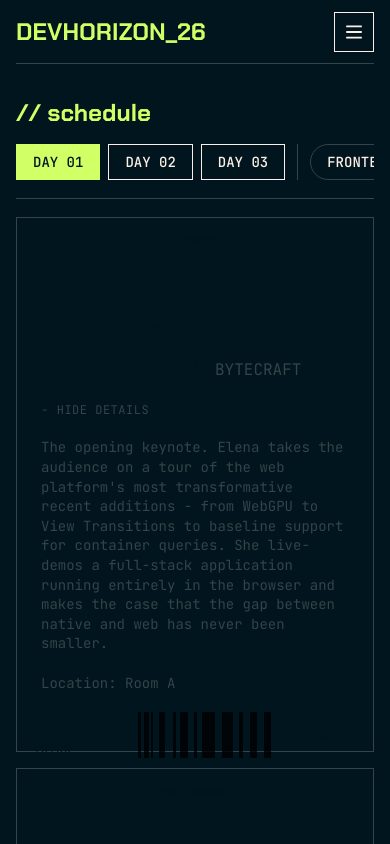
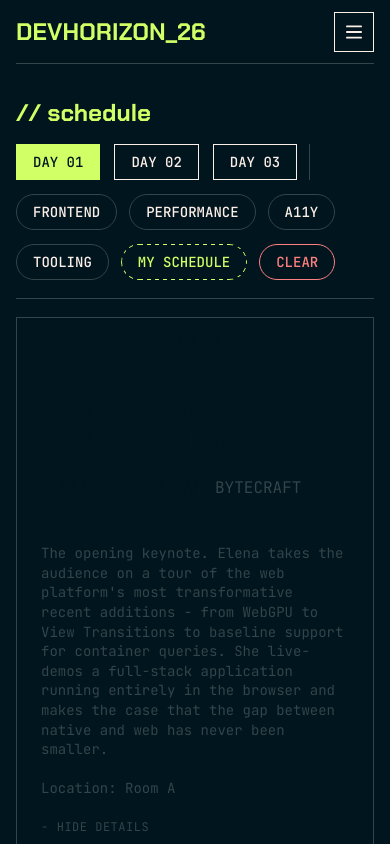
Before and after one commit to brandeth/tech-conference, a Nuxt app: page /schedule in a window 390 px wide. Shown: the top 844 px of the page. Built offline with nearby package versions, Linux system fonts and the light colour scheme.

Commit message:
fixed footer.

```diff
--- a/app/components/HighlightCard.vue
+++ b/app/components/HighlightCard.vue
@@ -434,44 +434,75 @@ function onDetailsAfterLeave(element: Element) {
     gap: 17px;
   }
 
+  .highlight-card__title {
+    font-size: 32px;
+    line-height: 110%;
+  }
+
   .highlight-card__speaker {
     gap: 0 15px;
   }
 
+  .highlight-card__toggle {
+    order: 3;
+  }
+
+  .highlight-card__details {
+    order: 2;
+    max-width: none;
+    border-top: 1px solid rgb(0 21 29 / 12%);
+    padding-top: 24px;
+  }
+
   .highlight-card__meta {
     grid-column: 1 / -1;
-    grid-template-columns: 64px minmax(0, 1fr) auto;
+    grid-template-columns: 84px minmax(0, 1fr) 52px;
     grid-template-rows: none;
+    min-height: 108px;
     align-items: center;
     align-content: center;
     border-top: 2px dashed var(--color-brand-neutral-900);
     border-left: 0;
     column-gap: 16px;
-    padding: 16px;
+    padding: 20px 24px 18px;
     text-align: left;
+  }
+
+  .highlight-card--expanded .highlight-card__meta {
+    grid-template-rows: none;
   }
 
   .highlight-card__time {
     grid-row: auto;
+    gap: 4px;
     justify-self: start;
   }
 
   .highlight-card__barcode {
     grid-row: auto;
     justify-self: center;
-    width: 179px;
-    max-width: 36vw;
+    width: 184px;
+    max-width: 100%;
     height: 62px;
     margin-block: 0;
   }
 
   .highlight-card__day {
     grid-row: auto;
+    display: none;
   }
 
   .highlight-card__bookmark {
+    display: inline-grid;
     grid-row: auto;
     justify-self: end;
+    width: 52px;
+    height: 52px;
+  }
+
+  .highlight-card__bookmark-icon {
+    width: 28px;
+    height: 28px;
   }
 
   .highlight-card__meta-spacer {
--- a/app/components/ScheduleFilter.vue
+++ b/app/components/ScheduleFilter.vue
@@ -1,7 +1,7 @@
 <template>
   <section class="schedule-filter" :aria-label="ariaLabel">
     <div class="schedule-filter__controls">
-      <div class="schedule-filter__group" role="tablist" aria-label="Schedule days">
+      <div class="schedule-filter__group schedule-filter__days" role="tablist" aria-label="Schedule days">
         <Button
           v-for="day in days"
           :key="day.value"
@@ -17,7 +17,7 @@
 
       <span class="schedule-filter__separator" aria-hidden="true" />
 
-      <div class="schedule-filter__group" aria-label="Session filters">
+      <div class="schedule-filter__group schedule-filter__tracks" aria-label="Session filters">
         <Button
           v-for="filter in filters"
           :key="filter.value"
@@ -139,11 +139,54 @@ function clearFilters() {
   padding-left: 4px;
 }
 
+@media (max-width: 1024px) {
+  .schedule-filter {
+    overflow-x: visible;
+  }
+
+  .schedule-filter__controls {
+    width: 100%;
+    min-width: 0;
+    flex-wrap: wrap;
+    align-items: flex-start;
+    gap: 12px;
+  }
+
+  .schedule-filter__group {
+    min-width: 0;
+    flex: 0 1 auto;
+    flex-wrap: wrap;
+  }
+
+  .schedule-filter__actions {
+    padding-left: 0;
+  }
+}
+
 @media (max-width: 640px) {
   .schedule-filter {
-    margin-right: -16px;
-    padding-right: 16px;
+    margin-right: 0;
+    padding-right: 0;
     padding-bottom: 20px;
+  }
+
+  .schedule-filter__controls {
+    display: flex;
+    align-items: flex-start;
+    gap: 14px 12px;
+  }
+
+  .schedule-filter__days {
+    gap: 14px;
+  }
+
+  .schedule-filter__separator {
+    align-self: center;
+  }
+
+  .schedule-filter__tracks,
+  .schedule-filter__actions {
+    display: contents;
   }
 }
 </style>
```
